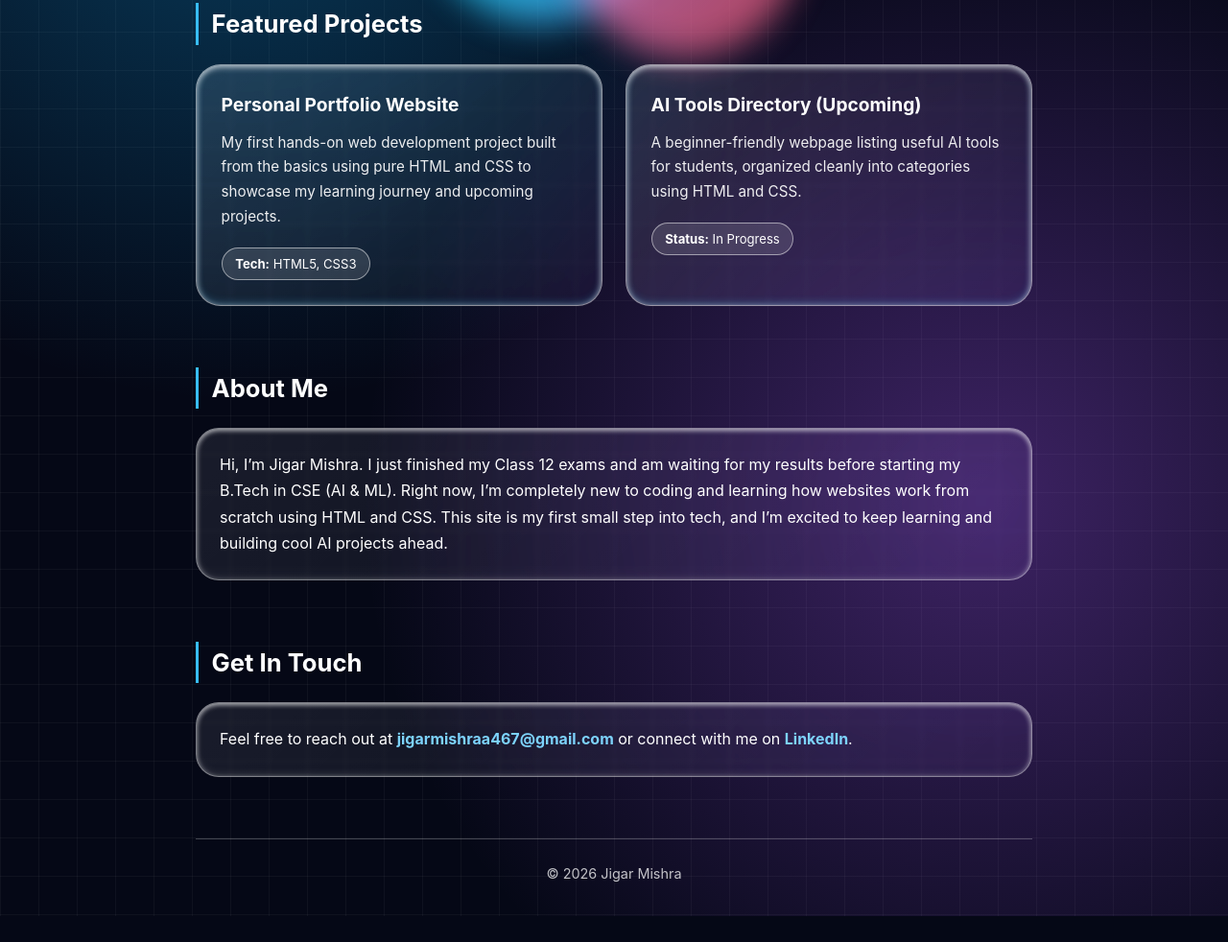
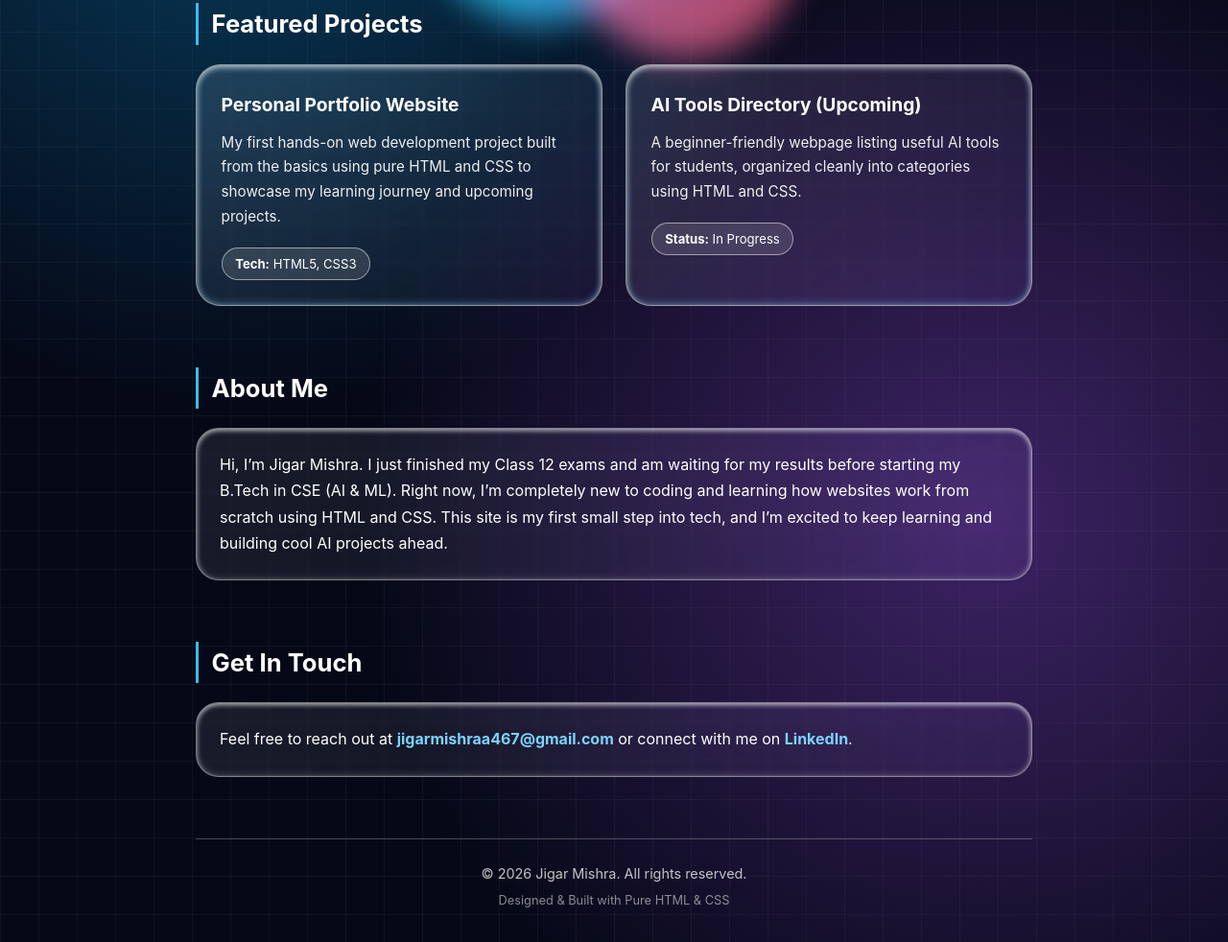
Before and after one commit to jigarrmishraa/jigarrmishraa.github.io, a plain HTML site: page index.html in a window 1280 px wide. Shown: the part 487-1469 px from the top of the page at 96% size. Before the commit the page ends 1442 px from the top, so only its background shows below. Drawn offline with Linux system fonts and the light colour scheme.

Commit message:
Update index.html

```diff
--- a/index.html
+++ b/index.html
@@ -61,8 +61,9 @@
 
   </main>
 
-  <footer>
-    <p>&copy; 2026 Jigar Mishra</p>
+    <footer>
+    <p>&copy; 2026 Jigar Mishra. All rights reserved.</p>
+    <p style="font-size: 0.8rem; margin-top: 0.3rem; opacity: 0.7;">Designed & Built with Pure HTML & CSS</p>
   </footer>
 
 </body>
```
